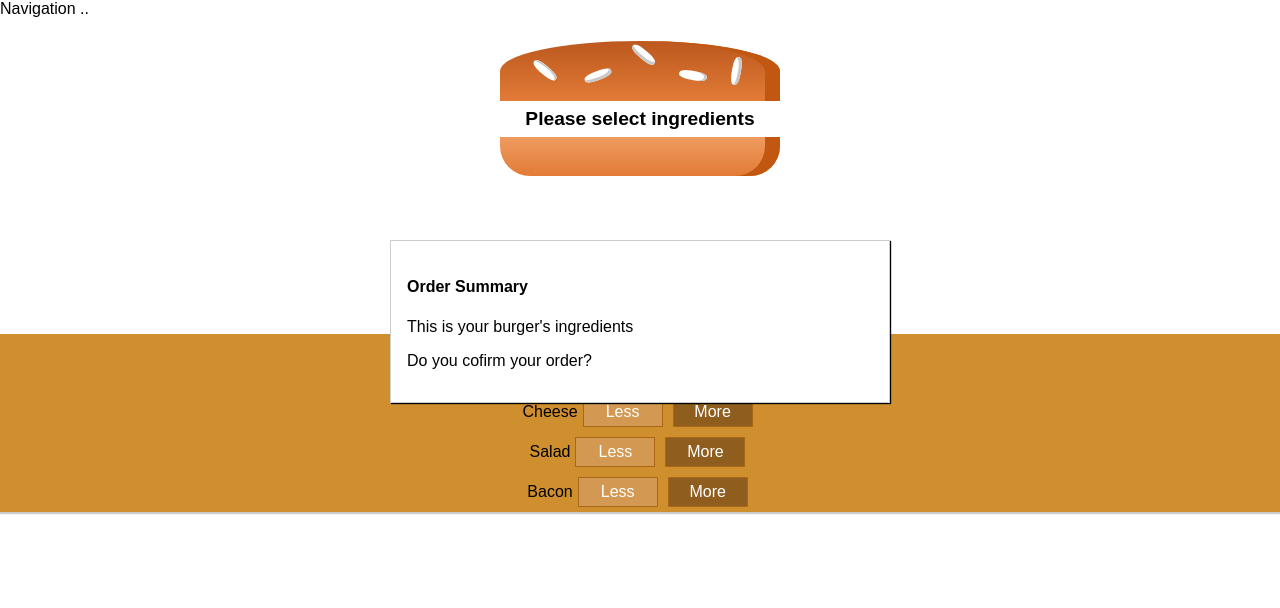
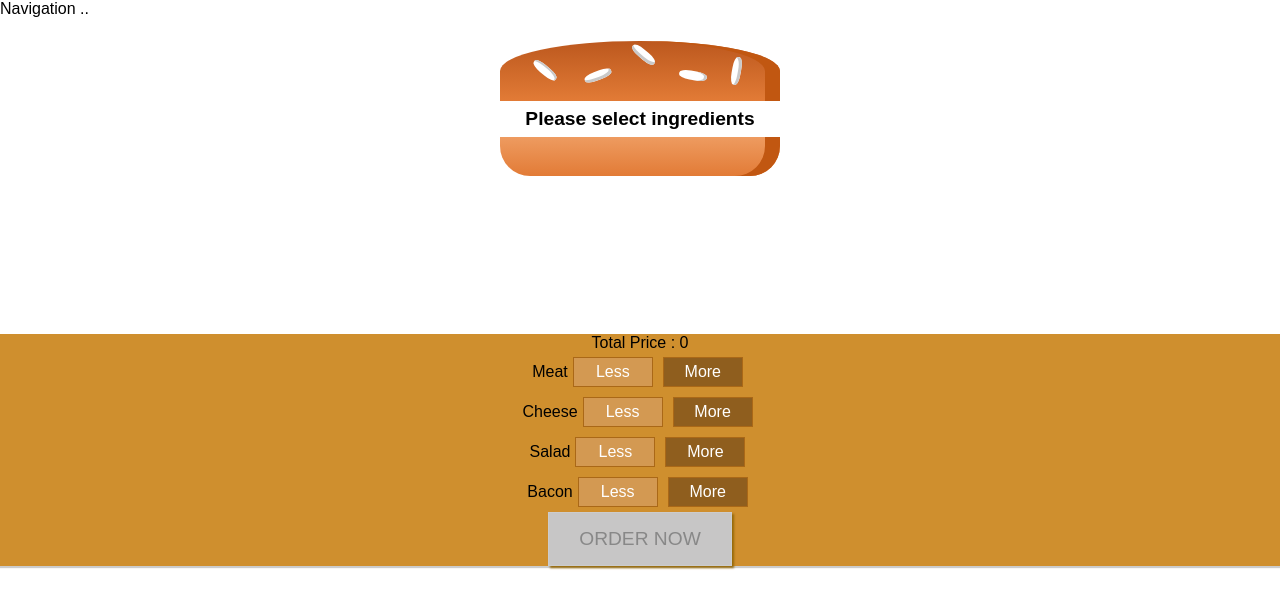
Before and after one commit to nibiru2O12/burger-builder, a React app: page / in a window 1280 px wide. Shown: the top 608 px of the page. Built offline with nearby package versions, Linux system fonts and the light colour scheme.

Commit message:
added Order now button with styling

```diff
--- a/src/UI/Modal/Modal.js
+++ b/src/UI/Modal/Modal.js
@@ -3,10 +3,14 @@
 
 const Modal = (props) => {
 
-    return (
+    const modal = props.show ? (
         <div className={classes.Modal}>
             {props.children}
         </div>
+    ): null
+
+    return (
+        modal
     );
 }
 export default Modal;
--- a/src/components/Burger/BuildControls/BuildControl/BuildControl.js
+++ b/src/components/Burger/BuildControls/BuildControl/BuildControl.js
@@ -12,6 +12,7 @@
                 <button className={classes.More}
                         onClick={()=>this.props.addIngredient(this.props.type)}>More</button>
             </div>
+
         )
     }
 }
--- a/src/components/Burger/BuildControls/BuildControls.js
+++ b/src/components/Burger/BuildControls/BuildControls.js
@@ -2,7 +2,6 @@
 
 import classes from './build-controls.css'
 import BuildControl from './BuildControl/BuildControl';
-
 
 class BuildControls extends Component {
 
@@ -25,6 +24,11 @@
                                     decIngredient={this.props.decIngredient}/>
                     })
                 }
+                <button
+                    className={classes.OrderButton}
+                    disabled={!this.props.purchasable}>
+                    ORDER NOW
+                </button>
             </div>
         );
     }
--- a/src/components/Burger/BuildControls/build-controls.css
+++ b/src/components/Burger/BuildControls/build-controls.css
@@ -7,3 +7,45 @@
     box-shadow:  0 2px 1px #ccc;
     margin: auto;
 }
+
+
+.OrderButton {
+    background-color: #DAD735;
+    outline: none;
+    cursor: pointer;
+    border: 1px solid #966909;
+    color: #966909;
+    font-family: inherit;
+    font-size: 1.2em;
+    padding: 15px 30px;
+    box-shadow: 2px 2px 2px #966909;
+}
+
+.OrderButton:hover, .OrderButton:active {
+    background-color: #A0DB41;
+    border: 1px solid #966909;
+    color: #966909;
+}
+
+.OrderButton:disabled {
+    background-color: #C7C6C6;
+    cursor: not-allowed;
+    border: 1px solid #ccc;
+    color: #888888;
+}
+
+.OrderButton:not(:disabled) {
+    animation: enable 0.3s linear;
+}
+
+@keyframes enable {
+    0% {
+        transform: scale(1);
+    }
+    60% {
+        transform: scale(1.1);
+    }
+    100% {
+        transform: scale(1);
+    }
+}
--- a/src/containers/BurgerBuilder/BurgerBuilder.js
+++ b/src/containers/BurgerBuilder/BurgerBuilder.js
@@ -19,11 +19,28 @@
         Salad: 0,
         Bacon:0
       },
-      totalPrice:0
+      totalPrice:0,
+      purchasable:false,
+      checkout:false
+    }
+
+    updatePurchasableState () {
+
+        const ing = {...this.state.ingredients};
+
+        const sum = Object.keys(ing).map(key=>{
+              return ing[key]
+        }).reduce( (a,b) => a + b);
+
+        console.log(sum)
+
+        this.setState({
+            purchasable: (sum > 0) ? true : false
+        });
+
     }
 
     handleIncrementIngredient  = (type) =>{
-
         let ingredients = Object.assign(this.state.ingredients);
         ingredients[type]=ingredients[type] + 1;
 
@@ -33,6 +50,8 @@
                 totalPrice: prev.totalPrice + INGREDIENTS_PRICE[type]
             }
         });
+
+        this.updatePurchasableState();
     }
 
     handleDecrementIngredient  = (type) =>{
@@ -49,13 +68,15 @@
                 totalPrice: prev.totalPrice - INGREDIENTS_PRICE[type]
             }
         });
+
+        this.updatePurchasableState();
     }
 
     render(){
         return (
 
             <Aux>
-                <Modal>
+                <Modal show={this.props.checkout}>
                     <OrderSummary ingredients={this.state.ingredients}/>
                 </Modal>
                 <Burger ingredients={this.state.ingredients} />
@@ -63,7 +84,9 @@
                     price={this.state.totalPrice}
                     ingredients={this.state.ingredients}
                     addIngredient={this.handleIncrementIngredient}
-                    decIngredient={this.handleDecrementIngredient} />
+                    decIngredient={this.handleDecrementIngredient}
+                    purchasable={this.state.purchasable}
+                    />
             </Aux>
         )
     }
```
